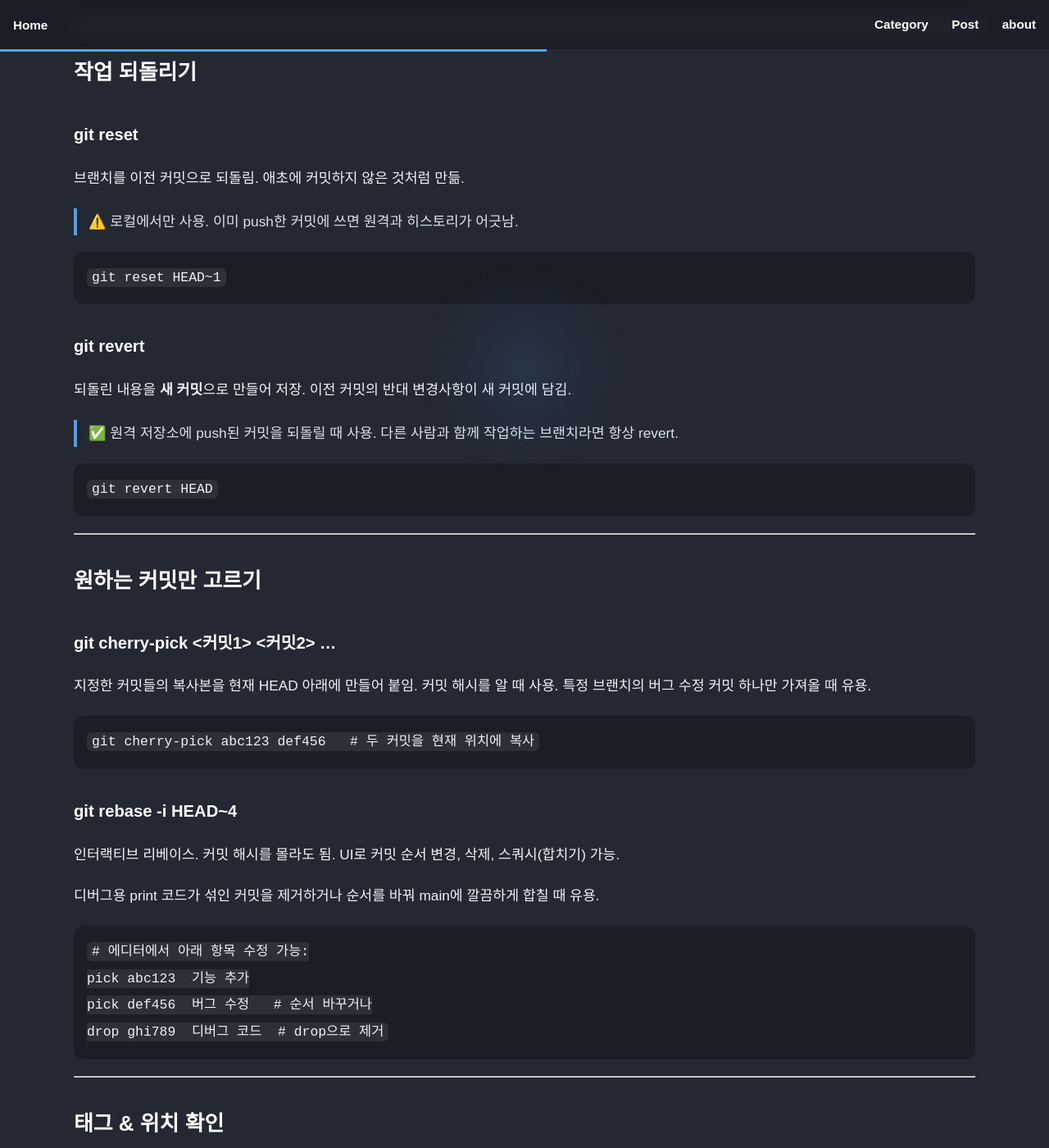
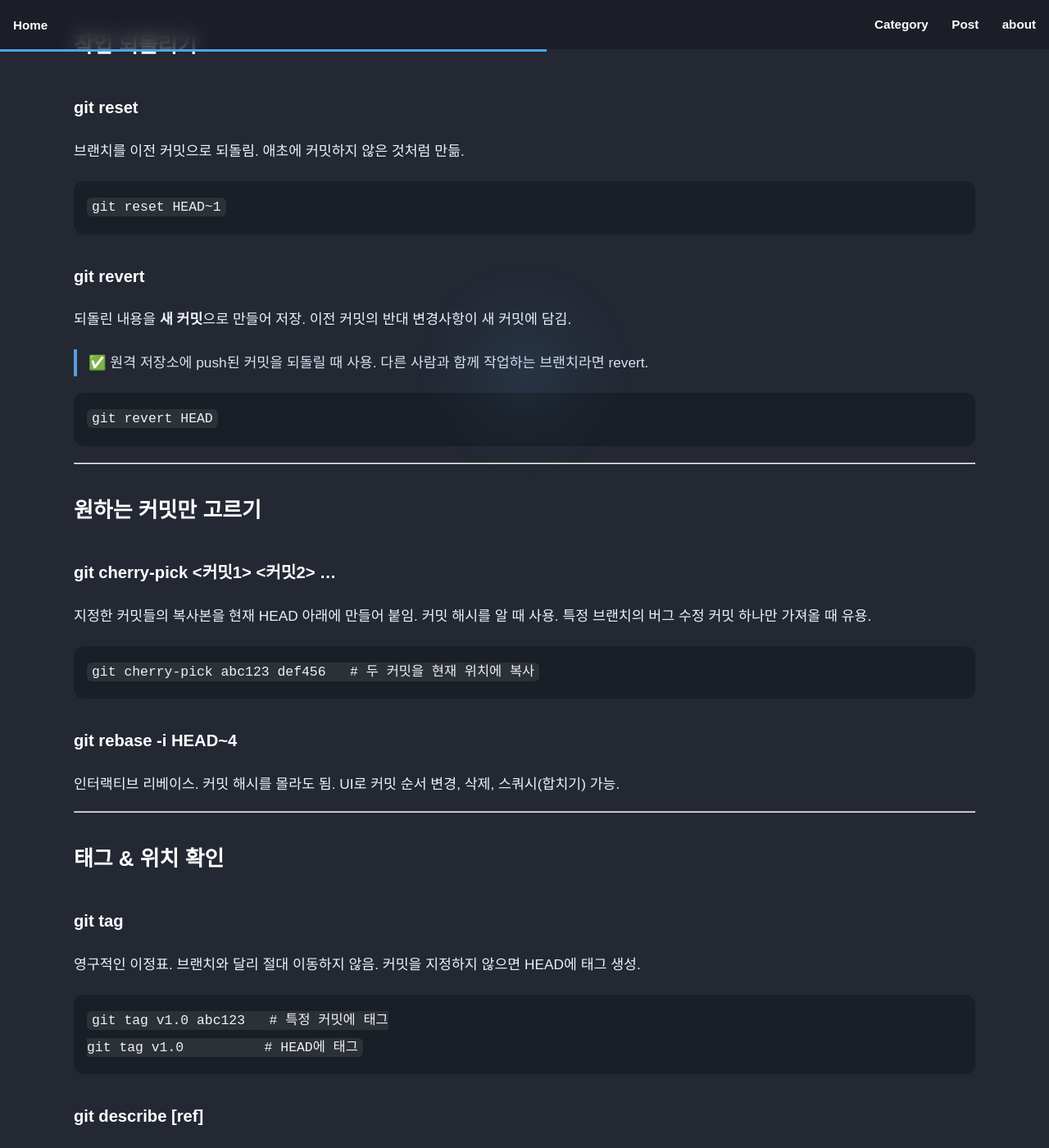
Before and after one commit to nonono2525/nonono2525.github.io, a Jekyll site: the page built from _posts/2026-05-09-git-comand.md, in a window 1280 px wide and 1400 px high, scrolled down 2171 px. Shown: the whole window at 82% size. Built offline with Jekyll 4.4.1, drawn with Linux system fonts in a browser that asks for light colours; some of the changed text lies outside the part shown.

Commit message:
Update 2026-05-09-git-comand.md

````diff
--- a/_posts/2026-05-09-git-comand.md
+++ b/_posts/2026-05-09-git-comand.md
@@ -20,7 +20,6 @@ category: "dev"
 ```bash
 git branch feature        # feature 브랜치 생성
 git checkout feature      # feature 브랜치로 이동 (HEAD 변경)
-git checkout -b feature   # 생성 + 이동 한번에
 ```
 
 ### HEAD
@@ -79,8 +78,6 @@ git branch -f main HEAD~3    # main 브랜치를 강제로 3커밋 위로 이동
 ### git reset
 브랜치를 이전 커밋으로 되돌림. 애초에 커밋하지 않은 것처럼 만듦.
 
-> ⚠️ 로컬에서만 사용. 이미 push한 커밋에 쓰면 원격과 히스토리가 어긋남.
-
 ```bash
 git reset HEAD~1
 ```
@@ -88,7 +85,7 @@ git reset HEAD~1
 ### git revert
 되돌린 내용을 **새 커밋**으로 만들어 저장. 이전 커밋의 반대 변경사항이 새 커밋에 담김.
 
-> ✅ 원격 저장소에 push된 커밋을 되돌릴 때 사용. 다른 사람과 함께 작업하는 브랜치라면 항상 revert.
+> ✅ 원격 저장소에 push된 커밋을 되돌릴 때 사용. 다른 사람과 함께 작업하는 브랜치라면 revert.
 
 ```bash
 git revert HEAD
@@ -109,14 +106,6 @@ git cherry-pick abc123 def456   # 두 커밋을 현재 위치에 복사
 ### git rebase -i HEAD~4
 인터랙티브 리베이스. 커밋 해시를 몰라도 됨. UI로 커밋 순서 변경, 삭제, 스쿼시(합치기) 가능.
 
-디버그용 print 코드가 섞인 커밋을 제거하거나 순서를 바꿔 main에 깔끔하게 합칠 때 유용.
-
-```bash
-# 에디터에서 아래 항목 수정 가능:
-pick abc123  기능 추가
-pick def456  버그 수정   # 순서 바꾸거나
-drop ghi789  디버그 코드  # drop으로 제거
-```
 
 ---
 
````
